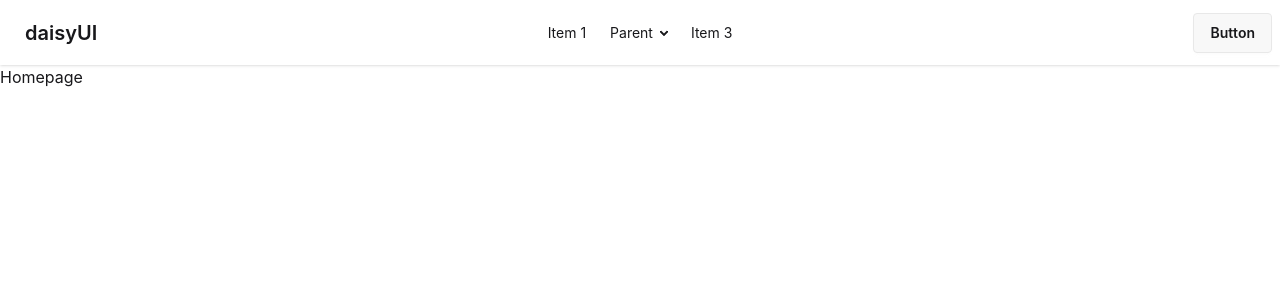
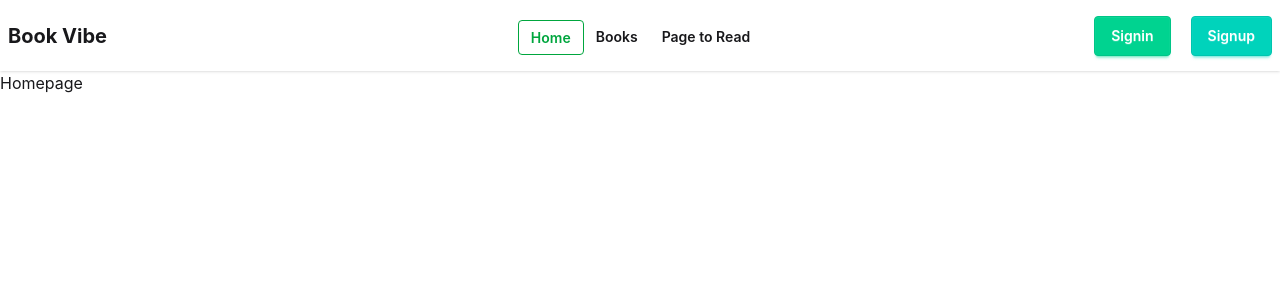
Before and after one commit to AforArdi/react-book-vibe, a React (Vite) app: page / in a window 1280 px wide. Shown: the top 300 px of the page. Built offline with nearby package versions, Linux system fonts and the light colour scheme.

Commit message:
Navbar designed with Navlink and conditional rendering, error page added

```diff
--- a/src/components/shared/Navbar/Navbar.jsx
+++ b/src/components/shared/Navbar/Navbar.jsx
@@ -1,4 +1,23 @@
+import { NavLink } from "react-router";
+
 const Navbar = () => {
+    const links = <>
+    <li>
+        <NavLink to={'/'}
+        className={({isActive})=> `font-semibold mt-1 ${isActive ? 'border border-green-600 text-green-600' : ''}` }
+        >Home</NavLink>
+    </li>
+    <li>
+        <NavLink to={'books'}
+        className={({isActive})=> `font-semibold mt-1 ${isActive ? 'border border-green-600 text-green-600' : ''}` }
+        >Books</NavLink>
+    </li>
+    <li>
+        <NavLink to={'read'}
+        className={({isActive})=> `font-semibold mt-1 ${isActive ? 'border border-green-600 text-green-600' : ''}` }
+        >Page to Read</NavLink>
+    </li>
+    </>
     return (
         <div className="navbar bg-base-100 shadow-sm">
             <div className="navbar-start">
@@ -9,36 +28,19 @@ const Navbar = () => {
                 <ul
                     tabIndex="-1"
                     className="menu menu-sm dropdown-content bg-base-100 rounded-box z-1 mt-3 w-52 p-2 shadow">
-                    <li><a>Item 1</a></li>
-                    <li>
-                    <a>Parent</a>
-                    <ul className="p-2">
-                        <li><a>Submenu 1</a></li>
-                        <li><a>Submenu 2</a></li>
-                    </ul>
-                    </li>
-                    <li><a>Item 3</a></li>
+                    {links}
                 </ul>
                 </div>
-                <a className="btn btn-ghost text-xl">daisyUI</a>
+                <a className="font-bold text-xl">Book Vibe</a>
             </div>
             <div className="navbar-center hidden lg:flex">
                 <ul className="menu menu-horizontal px-1">
-                <li><a>Item 1</a></li>
-                <li>
-                    <details>
-                    <summary>Parent</summary>
-                    <ul className="p-2 bg-base-100 w-40 z-1">
-                        <li><a>Submenu 1</a></li>
-                        <li><a>Submenu 2</a></li>
-                    </ul>
-                    </details>
-                </li>
-                <li><a>Item 3</a></li>
+                {links}
                 </ul>
             </div>
-            <div className="navbar-end">
-                <a className="btn">Button</a>
+            <div className="navbar-end gap-5">
+                <button className="btn btn-success text-white">Signin</button>
+                <button className="btn btn-accent text-white">Signup</button>
             </div>
         </div>
      );
--- /dev/null
+++ b/src/pages/ErrorPage/ErrorPage.jsx
@@ -0,0 +1,31 @@
+const ErrorPage = () => {
+    return (
+        <div className="min-h-screen flex items-center justify-center bg-base-200 px-4">
+            <div className="text-center max-w-md">
+
+                {/* Error Code */}
+                <h1 className="text-7xl font-bold text-primary">404</h1>
+
+                {/* Title */}
+                <h2 className="text-2xl font-semibold mt-4">
+                    Oops! Page not found
+                </h2>
+
+                {/* Description */}
+                <p className="text-base-content/70 mt-2">
+                    The page you’re looking for doesn’t exist or has been moved.
+                </p>
+
+                {/* Actions */}
+                <div className="mt-6 flex justify-center gap-4">
+                    <a href="/" className="btn btn-primary">
+                        Go Home
+                    </a>
+                </div>
+
+            </div>
+        </div>
+     );
+}
+
+export default ErrorPage;
--- a/src/routes/Routes.jsx
+++ b/src/routes/Routes.jsx
@@ -2,6 +2,7 @@ import { createBrowserRouter } from "react-router";
 import Homepage from "../pages/homepage/Homepage";
 import MainLayout from "../layout/MainLayout";
 import Books from "../pages/books/Books";
+import ErrorPage from "../pages/ErrorPage/ErrorPage";
 
 export const routes = createBrowserRouter([
     {
@@ -10,6 +11,7 @@ export const routes = createBrowserRouter([
         children: [
             {index: true, Component: Homepage},
             {path: 'books', Component: Books},
-        ]
-    }
+        ],
+        errorElement: <ErrorPage></ErrorPage>
+    },
 ])
```
